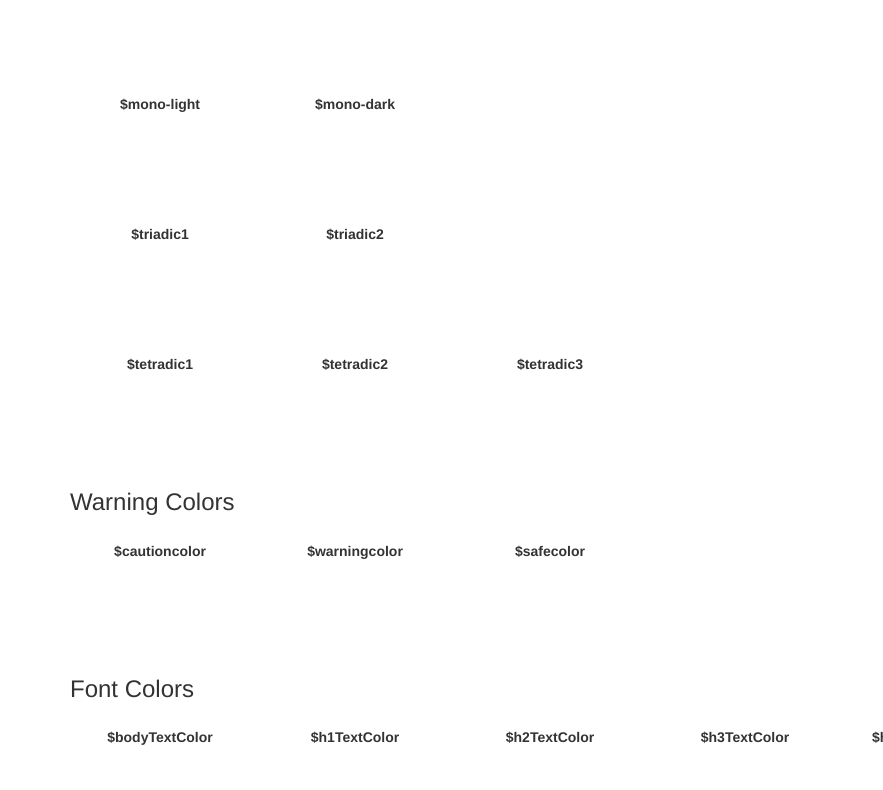
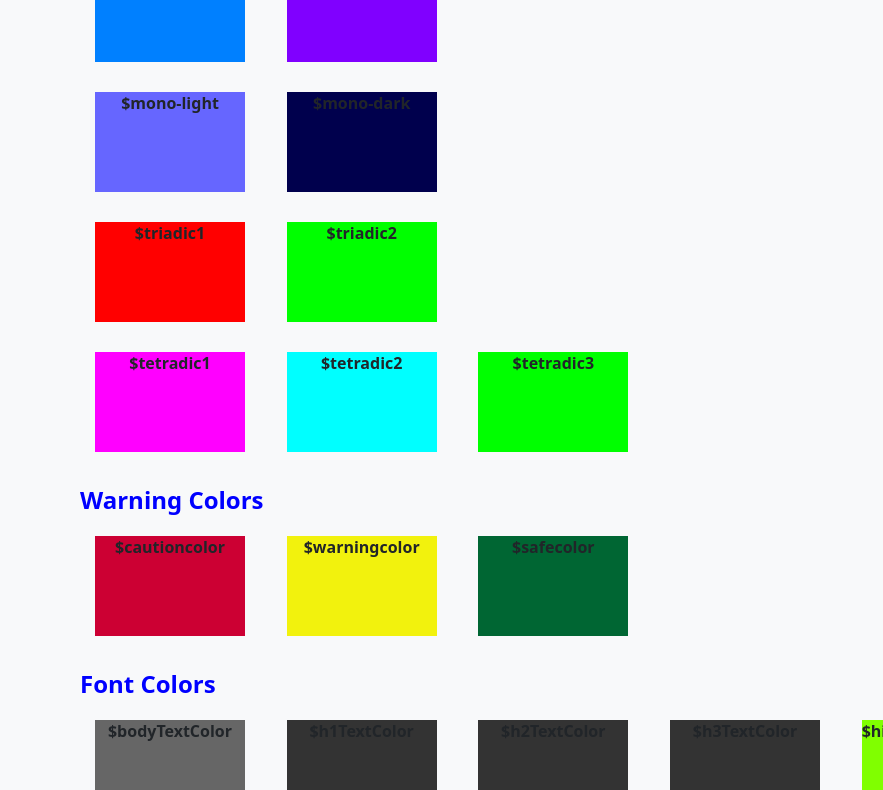
Before and after one commit to rtlehr/wbt-starter-template, a website: page src/siteStyles.html in a window 1280 px wide. Shown: the part 690-1480 px from the top of the page, without its empty margins (0-883 px from the left). Drawn offline with nearby package versions, Linux system fonts and the light colour scheme; files that its build step writes are made by us from their sources.

Commit message:
changed locations of PROD file

```diff
--- a/Gruntfile.js
+++ b/Gruntfile.js
@@ -22,11 +22,11 @@ module.exports = function (grunt) {
       images: {
         files: [
           // jQuery UI icons
-          { expand: true, cwd: "node_modules/jquery-ui-dist", src: ["images/**"], dest: "dist/assets" },
+          { expand: true, cwd: "node_modules/jquery-ui-dist", src: ["images/**"], dest: "dist/assets/images" },
           // your own images if any
-          { expand: true, cwd: "src", src: ["images/**"], dest: "dist/assets" },
+          { expand: true, cwd: "src", src: ["assets/images/**"], dest: "dist/assets/images" },
           // (optional) static files
-          { expand: true, cwd: "static", src: ["**/*"], dest: "dist/static" }
+          { expand: true, cwd: "static", src: ["**/*"], dest: "dist/assets/static" }
         ]
       }
     },
@@ -34,16 +34,16 @@ module.exports = function (grunt) {
     concat: {
       js: {
         files: {
-          "dist/assets/app.bundle.js": [
-            "src/assets/js/app-ts.js",          // TS bundle
-            "src/assets/js/app-js.js"     // JS bundle
+          "dist/assets/js/app.bundle.js": [
+            "src/assets/js/app-ts.js",
+            "src/assets/js/app-js.js"
           ]
         }
       },
       css: {
         files: {
-          "dist/assets/app.bundle.css": [
-            "src/app.css"
+          "dist/assets/css/app.bundle.css": [
+            "src/assets/css/app.css"
           ]
         }
       }
@@ -51,7 +51,7 @@ module.exports = function (grunt) {
 
      uglify: {
       prod: {
-        files: { "dist/assets/app.bundle.min.js": ["dist/assets/app.bundle.js"] }
+        files: { "dist/assets/js/app.bundle.min.js": ["dist/assets/js/app.bundle.js"] }
       }
     },
 
@@ -60,9 +60,9 @@ module.exports = function (grunt) {
         options: {
           // ensure relative urls like "images/..." keep working from dist/assets/
           rebase: true,
-          rebaseTo: "dist/assets"
+          rebaseTo: "dist/assets/css"
         },
-        files: { "dist/assets/app.bundle.min.css": ["dist/assets/app.bundle.css"] }
+        files: { "dist/assets/css/app.bundle.min.css": ["dist/assets/css/app.bundle.css"] }
       }
     },
 
@@ -73,11 +73,11 @@ module.exports = function (grunt) {
         replacements: [
           {
             from: '<!-- inject:css -->',
-            to:   '<link rel="stylesheet" href="assets/app.bundle.min.css">'
+            to:   '<link rel="stylesheet" href="assets/css/app.bundle.min.css">'
           },
           {
             from: '<!-- inject:js -->',
-            to:   '<script src="assets/app.bundle.min.js"></script>'
+            to:   '<script src="assets/js/app.bundle.min.js"></script>'
           },
           {
             from: /<!-- dev:css:start -->[\s\S]*?<!-- dev:css:end -->/g,
--- a/package.json
+++ b/package.json
@@ -5,15 +5,15 @@
   "main": "index.js",
   "scripts": {
     "test": "echo \"Error: no test specified\" && exit 1",
-    "sass:build": "sass src/styles/main.scss src/app.css",
-    "sass:watch": "sass --watch src/styles/main.scss src/app.css",
+    "sass:build": "sass src/development/css/main.scss src/assets/css/app.css",
+    "sass:watch": "sass --watch src/development/css/main.scss src/assets/css/app.css",
     "ts:build": "tsc -p .",
     "ts:watch": "tsc -p . -w",
     "lint": "eslint src/ts --ext .ts",
     "format": "prettier -w .",
     "dev": "cross-env NODE_ENV=development grunt dev",
     "build": "cross-env NODE_ENV=production grunt build",
-    "postcss:build": "postcss src/app.css --use autoprefixer --no-map -o src/app.css",
+    "postcss:build": "postcss src/assets/css/app.css --use autoprefixer --no-map -o src/assets/css/app.css",
     "prod": "cross-env NODE_ENV=production grunt prod",
     "preview": "cross-env NODE_ENV=production grunt preview",
     "ts:bundle": "esbuild src/development/ts/main.ts --bundle --platform=browser --target=es2019 --outfile=src/assets/js/app-ts.js --format=iife --global-name=App",
--- /dev/null
+++ b/src/development/css/_base.scss
@@ -0,0 +1,56 @@
+// ------------------------------------------
+//  Base Styles
+// ------------------------------------------
+
+html, body {
+  margin: 0;
+  padding: 0;
+  font-family: $font-stack;
+  background: #f8f9fa;
+  color: #212529;
+}
+
+h1, h2, h3, h4, h5, h6 {
+  color: $brand-color;
+  font-weight: 600;
+  margin-bottom: 0.75rem;
+}
+
+a {
+  color: $brand-color;
+  text-decoration: none;
+
+  &:hover {
+    color: $brand-color-dark;
+  }
+}
+
+.color-primary { background-color: $brand-color; }
+
+.color1 { background-color: $color1; }
+.color2 { background-color: $color2; }
+.color3 { background-color: $color3; }
+.color4 { background-color: $color4; }
+
+.color-mono-light { background-color: $mono-light; }
+.color-mono-dark { background-color: $mono-dark; }
+.color-complement1 { background-color: $complement1; }
+.color-complement2 { background-color: $complement2; }
+.color-complement3 { background-color: $complement3; }
+.color-analogous1 { background-color: $analogous1; }
+.color-analogous2 { background-color: $analogous2; }
+.color-triadic1 { background-color: $triadic1; }
+.color-triadic2 { background-color: $triadic2; }
+.color-tetradic1 { background-color: $tetradic1; }
+.color-tetradic2 { background-color: $tetradic2; }
+.color-tetradic3 { background-color: $tetradic3; }
+
+.color-cautioncolor { background-color: $cautioncolor; }
+.color-warningcolor { background-color: $warningcolor; }
+.color-safecolor { background-color: $safecolor; }
+
+.color-bodyTextColor { background-color: $bodyTextColor; }
+.color-h1TextColor { background-color: $h1TextColor; }
+.color-h2TextColor { background-color: $h2TextColor; }
+.color-h3TextColor { background-color: $h3TextColor; }
+.color-hightlightTextColor { background-color: $hightlightTextColor; }
--- /dev/null
+++ b/src/development/css/_breakpoints.scss
@@ -0,0 +1,25 @@
+// ------------------------------------------
+//  Global Responsive Adjustments
+// ------------------------------------------
+
+@include respond-desktop {
+  body {
+    font-size: 16px;
+  }
+}
+
+@include respond-tablet {
+  body {
+    font-size: 15px;
+  }
+}
+
+@include respond-phone {
+  body {
+    font-size: 14px;
+  }
+
+  h1 {
+    font-size: 1.5rem;
+  }
+}
--- /dev/null
+++ b/src/development/css/_components.scss
@@ -0,0 +1,74 @@
+// ------------------------------------------
+//  Components
+// ------------------------------------------
+
+.button-primary {
+  background: $brand-color;
+  color: white;
+  border: none;
+  border-radius: $border-radius;
+  padding: 0.75rem 1.25rem;
+  cursor: pointer;
+  transition: background 0.2s ease;
+
+  &:hover {
+    background: $brand-color-dark;
+  }
+
+  @include respond-phone {
+    width: 100%;
+  }
+}
+
+// ------------------------------------------
+//  Responsive Button Example
+// ------------------------------------------
+
+.button-responsive {
+  // Base style (default desktop)
+  background: $brand-color;
+  color: white;
+  border: none;
+  border-radius: $border-radius;
+  padding: 0.75rem 1.25rem;
+  cursor: pointer;
+  transition: background 0.2s ease;
+
+  // Hover effect
+  &:hover {
+    background: color.adjust($brand-color, $lightness: -10%);
+  }
+
+  // 💻 Desktop (default)
+  @include respond-desktop {
+    background: #007bff; // blue
+  }
+
+  // 📱 Tablet
+  @include respond-tablet {
+    background: #28a745; // green
+  }
+
+  // 📞 Phone
+  @include respond-phone {
+    background: #fd7e14; // orange
+  }
+
+}
+
+
+.card {
+  background: white;
+  border-radius: $border-radius;
+  padding: 1rem;
+  margin: 1rem 0;
+  @include box-shadow(3px);
+
+  @include respond-tablet {
+    padding: 0.75rem;
+  }
+
+  @include respond-phone {
+    padding: 0.5rem;
+  }
+}
--- /dev/null
+++ b/src/development/css/_layout.scss
@@ -0,0 +1,28 @@
+// ------------------------------------------
+//  Layout
+// ------------------------------------------
+
+.container {
+  width: 100%;
+  margin: 0 auto;
+  padding: 0 $padding-base;
+
+  @include respond-desktop {
+    max-width: 1140px;
+  }
+
+  @include respond-tablet {
+    max-width: 720px;
+  }
+
+  @include respond-phone {
+    max-width: 95%;
+  }
+}
+
+.header, .footer {
+  @include center-flex;
+  padding: 1rem;
+  background: $brand-color;
+  color: white;
+}
--- /dev/null
+++ b/src/development/css/_mixins.scss
@@ -0,0 +1,33 @@
+// ------------------------------------------
+//  Mixins
+// ------------------------------------------
+
+// Easy media query mixins
+@mixin respond-desktop {
+  @media (min-width: #{$break-desktop}) {
+    @content;
+  }
+}
+
+@mixin respond-tablet {
+  @media (max-width: #{$break-desktop - 1}) and (min-width: #{$break-tablet}) {
+    @content;
+  }
+}
+
+@mixin respond-phone {
+  @media (max-width: #{$break-tablet - 1}) {
+    @content;
+  }
+}
+
+// Example utility mixins
+@mixin center-flex {
+  display: flex;
+  justify-content: center;
+  align-items: center;
+}
+
+@mixin box-shadow($level: 2px) {
+  box-shadow: 0 $level $level rgba(0, 0, 0, 0.15);
+}
--- /dev/null
+++ b/src/development/css/_variables.scss
@@ -0,0 +1,62 @@
+// ------------------------------------------
+//  Variables
+// ------------------------------------------
+
+$brand-color: blue;
+$brand-color-dark: color.adjust($brand-color, $lightness: -10%);
+$font-stack: system-ui, "Segoe UI", Arial, sans-serif;
+
+// Alternative SASS-generated equivalents
+$color1: mix(white, $brand-color, 85%);
+$color2: mix(white, $brand-color, 60%);
+$color3: mix(gray, $brand-color, 50%);
+$color4: mix(black, $brand-color, 50%);
+
+// Monochromatic (shades of brand-color)
+$mono-light: lighten($brand-color, 20%);
+$mono-dark: darken($brand-color, 35%);
+
+// Complementary (opposite on the color wheel)
+$complement1: complement($brand-color);
+$complement2: adjust-hue($brand-color, 150deg); // Slightly off complement
+$complement3: adjust-hue($brand-color, 210deg); // Another variation
+
+// Analogous (next to brand-color on the color wheel)
+$analogous1: adjust-hue($brand-color, -30deg);
+$analogous2: adjust-hue($brand-color, 30deg);
+
+// Triadic (three evenly spaced colors)
+$triadic1: adjust-hue($brand-color, 120deg);
+$triadic2: adjust-hue($brand-color, -120deg);
+
+// Tetradic (two complementary pairs)
+$tetradic1: adjust-hue($brand-color, 60deg);
+$tetradic2: adjust-hue($brand-color, -60deg);
+$tetradic3: complement($tetradic1);
+
+$cautioncolor: mix( red, $brand-color, 80%);
+$warningcolor: mix( yellow, $brand-color, 95%);;
+$safecolor: mix( green, $brand-color, 80%);
+
+//Font Colors
+$bodyTextColor: #666666; // Change body text color
+$h1TextColor: #333; // Change h1 text color
+$h2TextColor: #333; // Change h2 text color
+$h3TextColor: #333; // Change h3 text color
+$hightlightTextColor: $complement3; // Change hightlight text color
+
+$body-bg: #ffffff; // Change body background color
+$white: #ffffff; // Change white color
+$gray-500: #e0e0e0; // Change gray color
+$gray-200: #e9ecef; // Change gray color
+$headertextcolor: black; // Change header text color
+$font-family-sans-serif: 'Roboto', sans-serif; // Change default font
+
+// Device sizes
+$break-desktop: 1200px;
+$break-tablet: 768px;
+$break-phone: 480px;
+
+// Spacing & defaults
+$padding-base: 1rem;
+$border-radius: 0.5rem;
--- /dev/null
+++ b/src/development/css/main.scss
@@ -0,0 +1,34 @@
+// ------------------------------------------
+//  Global Sass Entry Point
+// ------------------------------------------
+
+@use "sass:color";
+
+// Imports
+@import 'variables';
+@import 'mixins';
+@import 'base';
+@import 'layout';
+@import 'components';
+@import 'breakpoints';
+
+
+$brand: #0d6efd;
+
+body {
+  font-family: system-ui, 'Segoe UI', Arial, sans-serif;
+  background: #f8f9fa;
+}
+
+h1 {
+  color: $brand;
+  margin: 1rem 0;
+}
+
+#btnTest {
+  border-width: 2px;
+  border-color: color.adjust($brand, $lightness: -10%);
+  &:hover {
+    transform: translateY(-1px);
+  }
+}
--- a/src/siteStyles.html
+++ b/src/siteStyles.html
@@ -21,7 +21,7 @@
     <script src="https://cdn.jsdelivr.net/npm/bootstrap@3.3.7/dist/js/bootstrap.min.js" integrity="sha384-Tc5IQib027qvyjSMfHjOMaLkfuWVxZxUPnCJA7l2mCWNIpG9mGCD8wGNIcPD7Txa" crossorigin="anonymous"></script>
 
     <!-- dev:js:start -->
-    <script src="app.js"></script>
+    <link href="assets/css/app.css" rel="stylesheet" />
     <!-- dev:js:end -->
 
     <!-- inject:js -->
```
Also changed, not shown: src/index.html (+1 -1 lines), src/assets/css/app.css (added), 1 other file.
